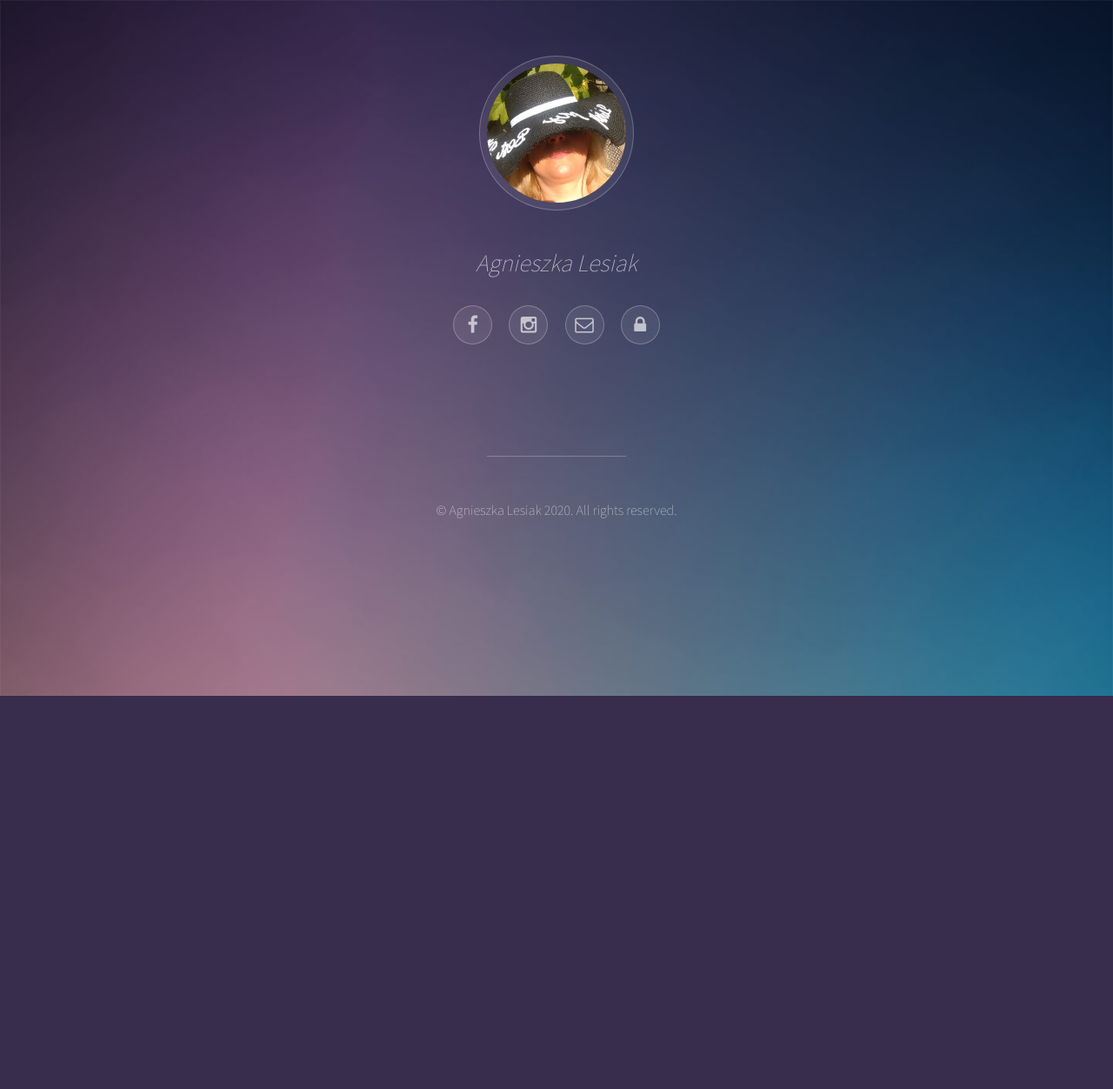
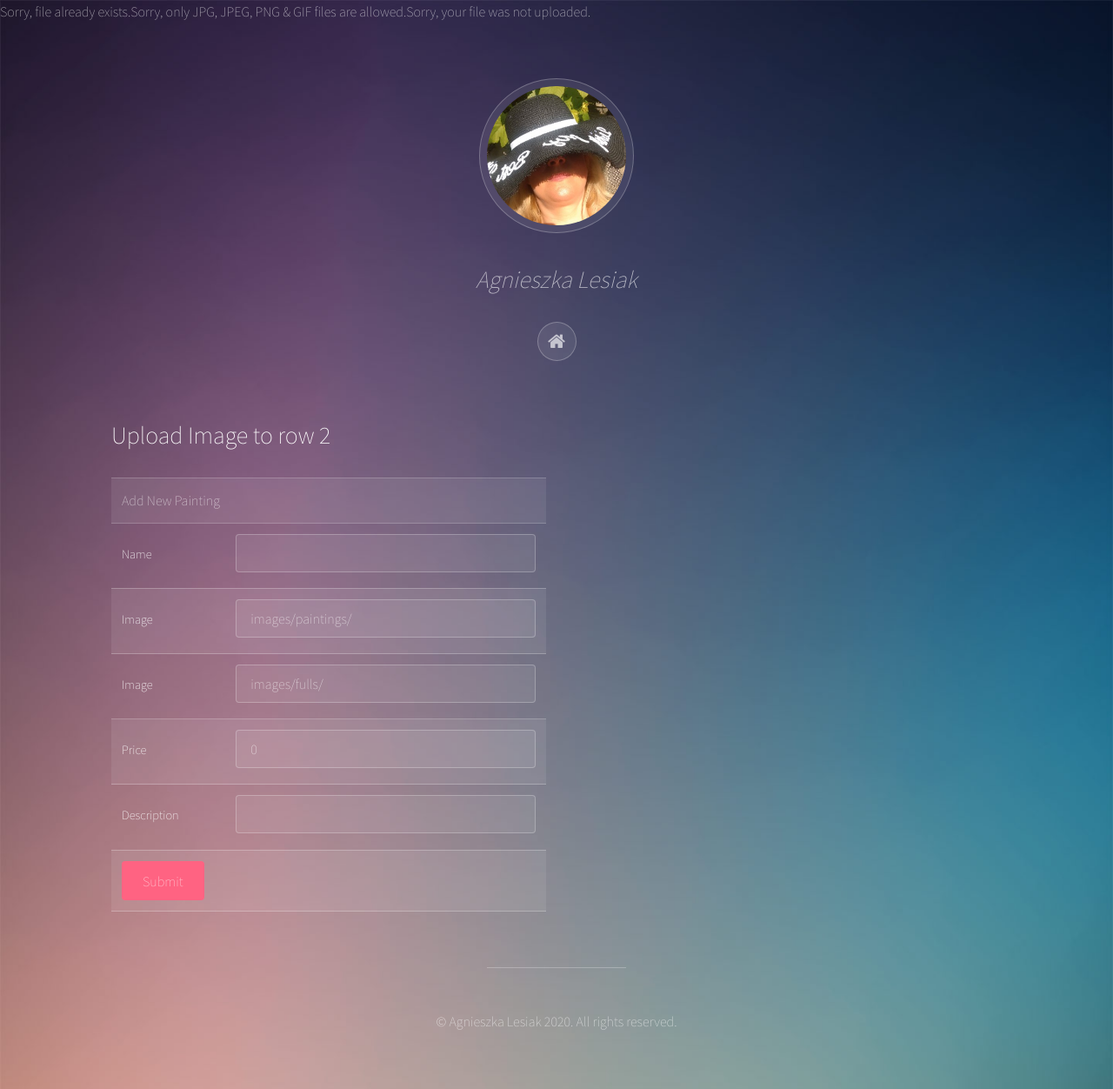
Before and after one commit to wiktorlesiak/agapainting.art, a PHP site: page /uploadsrow2.php in a window 1280 px wide. Shown: the whole page at 87% size. Before the commit the page ends 800 px from the top, so only its background shows below. Run offline with PHP 8.4, Linux system fonts and the light colour scheme; data that the repository does not hold is empty.

Commit message:
small fix

```diff
--- a/index.php
+++ b/index.php
@@ -7,13 +7,12 @@ require_once('dbconnection.php');
 <html>
 <head>
     <title>Agnieszka Lesiak Art</title>
-    <meta charset="utf-8" />
+    <meta name="viewport" content="width=device-width, initial-scale=1" />
     <link rel="icon" href="images/icon.png">
-    <meta name="viewport" content="width=device-width, initial-scale=1" />
     <link rel="stylesheet" href="assets/css/main.css" />
 </head>
 <body>
-
+<div id="fb-root"></div>
 <!-- Wrapper -->
 <div id="wrapper">
 
@@ -55,6 +54,7 @@ require_once('dbconnection.php');
                         </h3>
                     </a>
                     <?php }} ?>
+
             </div>
 
 
--- a/uploadsrow2.php
+++ b/uploadsrow2.php
@@ -1,7 +1,64 @@
-<?php session_start();
-require_once('dbconnection.php');
+<?php
+$target_dir = "images/paintings/";
+$target_file = $target_dir . basename($_FILES["fileToUpload"]["name"]);
+$uploadOk = 1;
+$imageFileType = strtolower(pathinfo($target_file,PATHINFO_EXTENSION));
+
+// Check if image file is a actual image or fake image
+if(isset($_POST["submit"])) {
+    $check = getimagesize($_FILES["fileToUpload"]["tmp_name"]);
+    if($check !== false) {
+        echo "File is an image - " . $check["mime"] . ".";
+        $uploadOk = 1;
+    } else {
+        echo "File is not an image.";
+        $uploadOk = 0;
+    }
+}
+
+// Check if file already exists
+if (file_exists($target_file)) {
+    echo "Sorry, file already exists." ;
+    $uploadOk = 0;
+}
+
+// Check file size
+if ($_FILES["fileToUpload"]["size"] > 50000000) {
+    echo "Sorry, your file is too large.";
+    $uploadOk = 0;
+}
+
+// Allow certain file formats
+if($imageFileType != "jpg" && $imageFileType != "png" && $imageFileType != "jpeg"
+    && $imageFileType != "gif" ) {
+    echo "Sorry, only JPG, JPEG, PNG & GIF files are allowed.";
+    $uploadOk = 0;
+}
+
+// Check if $uploadOk is set to 0 by an error
+if ($uploadOk == 0) {
+    echo "Sorry, your file was not uploaded.";
+    print_r($_FILES["fileToUpload"]["name"]);
+// if everything is ok, try to upload file
+} else {
+    if (move_uploaded_file($_FILES["fileToUpload"]["tmp_name"], $target_file)) {
+        echo "The file ". htmlspecialchars( basename( $_FILES["fileToUpload"]["name"])). " has been uploaded.";
+    } else {
+        echo "Sorry, there was an error uploading your file.";
+    }
+}
+
+if(count($_POST)>0) {
+    require_once("dbconnection.php");
+    $sql = "INSERT INTO paintingsrow2 (p_name, image, p_price, description, f_image) VALUES ('" . $_POST["p_name"] . "','" . $_POST["image"] . "','" . $_POST["p_price"] . "','" . $_POST["description"] . "','" . $_POST["f_image"] . "')";
+    mysqli_query($con,$sql);
+    $current_id = mysqli_insert_id($con);
+    if(!empty($current_id)) {
+        $message = "Added new painting successfully";
+    }
+}
+
 ?>
-
 <!DOCTYPE HTML>
 
 <html>
@@ -20,100 +77,52 @@ require_once('dbconnection.php');
     <!-- Header -->
     <header id="header">
         <span class="avatar"><img src="images/avatar.jpg" alt="" /></span>
-        <h1><i> Agnieszka Lesiak</i></h1>
+        <h1><i>Agnieszka Lesiak</i></h1>
         <ul class="icons">
-            <li><a href="https://www.facebook.com/profile.php?id=100011266951371" class="icon style2 fa-facebook"><span class="label">Facebook</span></a></li>
-            <li><a href="https://www.instagram.com/agapainting.art/" class="icon style2 fa-instagram"><span class="label">Instagram</span></a></li>
-            <li><a href="mailto:agnieszka.lesaik@hotmail.com" class="icon style2 fa-envelope-o"><span class="label">Email</span></a></li>
-            <li><a href="admin.php" class="icon style2 fa-lock"><span class="label">Admin</span></a></li>
+            <a href="index.php" class="icon style2 fa-home"><span class="label"></span></a>
         </ul>
     </header>
+    <h1>Upload Image to row 2</h1>
 
-    <!-- Main -->
-    <section id="main">
+    <form name="frmUser" method="post" action="">
+        <div style="width:500px;">
+            <div><?php if(isset($message)) { echo $message; } ?></div>
+            <table border="0" cellpadding="10" cellspacing="0" width="500" align="center" class="tblSaveForm">
+                <tr class="tableheader">
+                    <td colspan="2">Add New Painting</td>
+                </tr>
+                <tr>
+                    <td><label>Name</label></td>
+                    <td><input type="text" name="p_name" class="txtField"></td>
+                </tr>
+                <tr>
+                    <td><label>Image</label></td>
+                    <td><input type="text" name="image" class="txtField" value="images/paintings/<?php print_r($_FILES["fileToUpload"]["name"])?>" readonly></td>
+                </tr>
+                <tr>
+                    <td><label>Image</label></td>
+                    <td><input type="text" name="image" class="txtField" value="images/fulls/<?php print_r($_FILES["fileToUpload"]["name"])?>" readonly></td>
+                </tr>
+                <tr>
+                    <td><label>Price</label></td>
+                    <td><input type="text" name="p_price" class="txtField" value="0"></td>
+                </tr>
+                <tr>
+                    <td><label>Description</label></td>
+                    <td><input type="text" name="description" class="txtField"></td>
+                </tr>
+                <tr>
+                    <td colspan="2"><input type="submit" name="submit" value="Submit" class="btnSubmit"></td>
+                </tr>
+            </table>
+        </div>
+    </form>
 
-        <!-- Thumbnails -->
-        <section class="thumbnails">
-            <div>
-                <?php
-                $query = "SELECT * FROM paintings ORDER BY id ASC";
-                $result = mysqli_query($con, $query);
-
-                if(mysqli_num_rows($result) > 0)
-                {
-                while($row = mysqli_fetch_array($result))
-                {
-                ?>
-                <form method="post" action="index.php?action=add&id=<?php echo $row["id"]; ?>">
-                    <a href="<?php echo $row["f_image"]; ?>">
-                        <img src="<?php echo $row["image"]; ?>" alt="" />
-                        <h3><?php echo $row["description"]; ?>cm</h3>
-                        <h3><?php
-                            if ($row["p_price"] == 0){
-                                ?><h3 style="color:red;"> SOLD </h3> <?php
-                            }else{echo "Price: &euro;" . $row["p_price"];} ?>
-                        </h3>
-                    </a>
-                    <?php }} ?>
-            </div>
-
-
-            <div>
-                <?php
-                $query2 = "SELECT * FROM paintingsrow2 ORDER BY id ASC";
-                $result2 = mysqli_query($con, $query2);
-
-                if(mysqli_num_rows($result2) > 0)
-                {
-                while($row2 = mysqli_fetch_array($result2))
-                {
-                ?>
-                <form method="post" action="index.php?action=add&id=<?php echo $row2["id"]; ?>">
-                    <a href="<?php echo $row2["f_image"]; ?>">
-                        <img src="<?php echo $row2["image"]; ?>" alt="" />
-                        <h3><?php echo $row2["description"]; ?>cm</h3>
-                        <h3><?php
-                            if ($row2["p_price"] == 0){
-                                ?><h3 style="color:red;"> SOLD </h3> <?php
-                            }else{echo "Price: &euro;" . $row2["p_price"];} ?>
-                        </h3>
-                    </a>
-                    <?php }} ?>
-            </div>
-
-            <div>
-                <?php
-                $query3 = "SELECT * FROM paintingsrow3 ORDER BY id ASC";
-                $result3 = mysqli_query($con, $query3);
-
-                if(mysqli_num_rows($result3) > 0)
-                {
-                while($row3 = mysqli_fetch_array($result3))
-                {
-                ?>
-                <form method="post" action="index.php?action=add&id=<?php echo $row3["id"]; ?>">
-                    <a href="<?php echo $row3["f_image"]; ?>">
-                        <img src="<?php echo $row3["image"]; ?>" alt="" />
-                        <h3><?php echo $row3["description"]; ?>cm</h3>
-                        <h3><?php
-                            if ($row3["p_price"] == 0){
-                                ?><h3 style="color:red;"> SOLD </h3> <?php
-                            }else{echo "Price: &euro;" . $row3["p_price"]; } ?>
-                        </h3>
-                    </a>
-                    <?php }} ?>
-            </div>
-
-
-        </section>
-
-    </section>
 
     <!-- Footer -->
     <footer id="footer">
         <p>&copy; Agnieszka Lesiak 2020. All rights reserved. </a> </a></p>
     </footer>
-
 </div>
 
 <!-- Scripts -->
```
